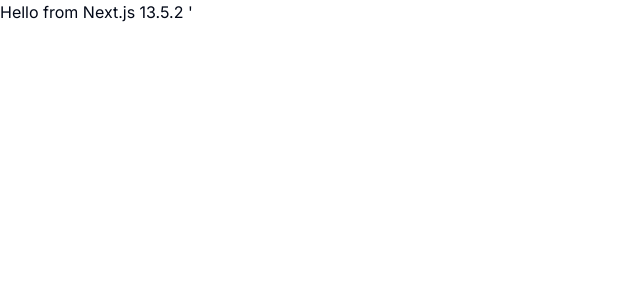
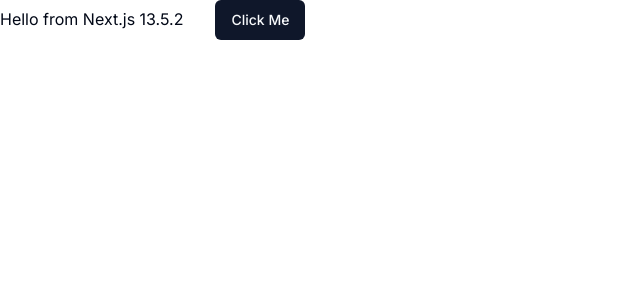
Before and after one commit to Muhammad-RK-Isa/course-cms, a Next.js app: page / in a window 1280 px wide. Shown: the top 300 px of the page, without its empty margins (0-640 px from the left). Built offline with nearby package versions, Linux system fonts and the light colour scheme.

Commit message:
File structure changes

```diff
--- a/app/(root)/page.tsx
+++ b/app/(root)/page.tsx
@@ -1,8 +1,12 @@
+import { Button } from "@/components/ui/button";
 
 export default function Home() {
   return (
     <main>
-      Hello from Next.js 13.5.2 '
+      Hello from Next.js 13.5.2
+      <Button className="ml-8">
+        Click Me
+      </Button>
     </main>
   )
 }
```
